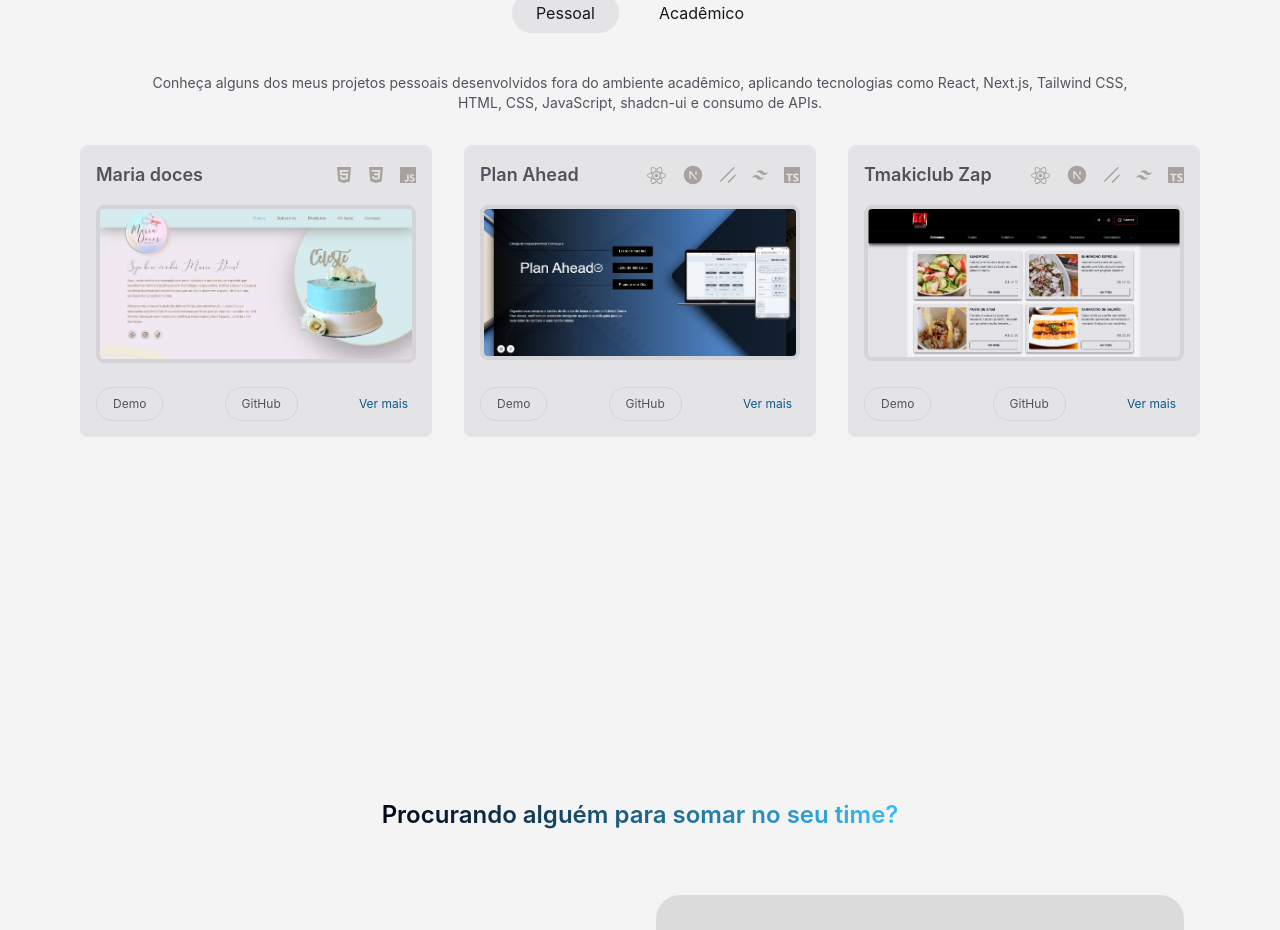
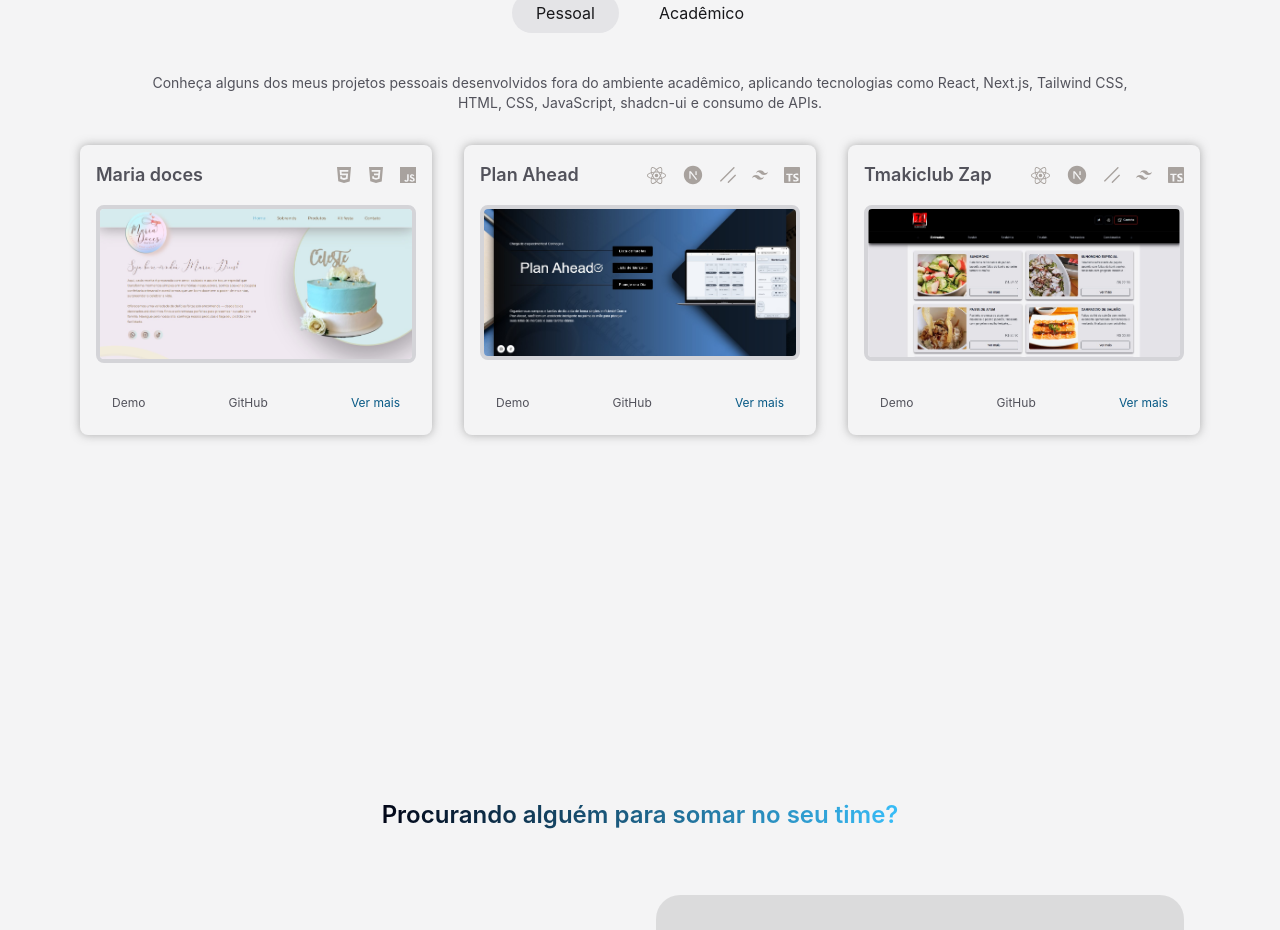
Before and after one commit to walacer72/portfolio-walace, a Next.js app: page / in a window 1280 px wide. Shown: the part 2605-3535 px from the top of the page. Built offline with nearby package versions, Linux system fonts and the light colour scheme.

Commit message:
insercao de dados

```diff
--- a/src/components/projectItem.tsx
+++ b/src/components/projectItem.tsx
@@ -14,7 +14,7 @@ const ProjectItem = ({ item }: Props) => {
 
     return (
 
-        <li className={`relative w-full rounded-lg min-h-[270px] text-primary-foreground shadow-[0_0_10px_rgba(255,255,255,0.1)] bg-zinc-200 p-4 transition-all duration-300 dark:border dark:border-stone-950 dark:bg-background  hover:border-stone-800 md:hover:scale-105`}>
+        <li className={`relative w-full rounded-lg min-h-[270px] text-primary-foreground shadow-[0_0_10px_rgba(100,100,100,0.5)] dark:shadow-[0_0_10px_rgba(255,255,255,0.1)] bg-background p-4 transition-all duration-300 dark:border dark:border-stone-950 hover:border-stone-800 md:hover:scale-105`}>
 
             <div className="flex flex-col h-full gap-4 justify-between">
 
@@ -42,7 +42,7 @@ const ProjectItem = ({ item }: Props) => {
                         <Image
                             className='md:hidden lg:hidden rounded-lg object-cover w-full border-4 border-zinc-300 dark:border-none'
                             src={item.pc} alt={item.name} />
-                        ) : null}
+                    ) : null}
 
 
                 </div>
@@ -50,28 +50,34 @@ const ProjectItem = ({ item }: Props) => {
 
 
                 <div className="flex gap-5 text-xs mt-2 justify-between text-primary-foreground">
-                    <button className='hover:border-stone-800 border border-zinc-300 dark:border-stone-950 shadow-[0_0_10px_rgba(255,255,255,0.1)] transition-all duration-200 px-4 rounded-full hover:opacity-80'>
-                        <a href={item.demo} target='_blank'>Demo</a>
-                    </button>
-                    <button className='hover:border-stone-800 border border-zinc-300 dark:border-stone-950 shadow-[0_0_10px_rgba(255,255,255,0.1)] transition-all duration-200 py-2 px-4 rounded-full hover:opacity-80'>
-                        <a href={item.github} target='_blank'>GitHub</a>
-                    </button>
+                    <a
+                        className='transition-all duration-200 py-2 px-4 inline-block cursor-pointer rounded-full hover:opacity-80'
+                        href={item.demo} target='_blank'>
+                        Demo
+                    </a>
+
+                    <a
+                        className=' transition-all duration-200 py-2 px-4 inline-block cursor-pointer rounded-full hover:opacity-80'
+                        href={item.github} target='_blank'>
+                        GitHub
+                    </a>
+
                     <button
                         onMouseEnter={() => setDescriptShow(true)}
                         onMouseLeave={() => setDescriptShow(false)}
-                        className="transition-all duration-200 pr-2 rounded-full hover:opacity-50 text-sky-800">
+                        className="transition-all duration-200 py-2 px-4 rounded-full hover:opacity-50 text-sky-800">
                         Ver mais
                     </button>
                 </div>
 
             </div>
 
-            <div className={`absolute rounded-lg bg-zinc-200 dark:bg-background top-0 bottom-16 transition-all ease duration-200 right-0 left-0 z-40 border-none w-full flex flex-col gap-4 p-4
+            <div className={`absolute rounded-lg bg-background top-0 bottom-16 transition-all ease duration-200 right-0 left-0 z-40 border-none w-full flex flex-col gap-4 p-4
                 ${descriptShow ? 'opacity-100' : 'opacity-0'}
             `}>
-                <h3 className='font-semibold text-lg text-slate-400'>{item.name}</h3>
-                <p className='text-xs tracking-wider text-slate-500'>{item.description}</p>
-                <p className="text-xs tracking-wider text-slate-400">{item.tecnologias}</p>
+                <h3 className='font-semibold text-lg text-primary-foreground/60'>{item.name}</h3>
+                <p className='text-xs tracking-wider text-primary-foreground'>{item.description}</p>
+                <p className="text-xs tracking-wider text-primary-foreground/60">{item.tecnologias}</p>
             </div>
 
         </li>
--- a/src/data.tsx
+++ b/src/data.tsx
@@ -38,7 +38,7 @@ export const personalProjects: Project[] = [
         pc: mariaDocesPc,
         smart: mariaDocesSmart,
         name: 'Maria doces',
-        description: 'Criação própria, do design ao código. Desenvolvi um site responsivo e moderno para a confeitaria Maria Doces, com foco na divulgação dos produtos artesanais e no contato fácil via WhatsApp para pedidos e orçamentos. O site apresenta bolos, doces, tortas e lembrancinhas com imagens e descrições, pensado especialmente para encomendas personalizadas.',
+        description: 'Criação própria, do design ao código. Desenvolvi um site responsivo e moderno para a confeitaria Maria Doces, com foco na divulgação dos produtos artesanais e no contato fácil via WhatsApp para pedidos e orçamentos. O site apresenta bolos e doces com imagens e descrições, pensado especialmente para encomendas personalizadas.',
         tecnologias: 'Html5, Css3, Javascript, Api formsubmit e biblioteca AOS pra animação de scroll',
         tec: [
             <SiHtml5 />,
@@ -54,7 +54,7 @@ export const personalProjects: Project[] = [
         pc: planAheadPc,
         smart: planAheadSmart,
         name: 'Plan Ahead',
-        description: 'Desenvolvimento próprio com foco em aprendizado, criatividade e usabilidade. Um aplicativo para organizar e gerenciar atividades do dia a dia de forma prática e eficiente. Ele ajuda as pessoas a não esquecerem compromissos, tarefas ou itens que precisam comprar.',
+        description: 'Desenvolvimento próprio com foco em aprendizado, criatividade e usabilidade. Um aplicativo para organizar e gerenciar atividades do dia a dia de forma prática e eficiente. Ele ajuda as pessoas a não esquecerem compromissos, listar tarefas, fazer listas de compras e ainda manter um controle financeiro simples e acessível.',
         tecnologias: 'Reactjs, Nextjs, Typescript, Shadcn-ui e Tailwindcss',
         tec: [
             <SiReact size={19} />,
@@ -72,7 +72,7 @@ export const personalProjects: Project[] = [
         pc: tmakiZapPc,
         smart: tmakiZapSmart,
         name: 'Tmakiclub Zap',
-        description: 'Desenvolvi um sistema de pedidos online integrado ao WhatsApp, voltado para pequenos comércios como docerias, lanchonetes e restaurantes. O cliente acessa um catálogo digital com produtos, imagens, preços e descrições, seleciona os itens desejados e, ao final, o sistema gera automaticamente uma mensagem com os detalhes do pedido, pronta para ser enviada ao WhatsApp da loja com um clique.',
+        description: 'Desenvolvi um sistema de pedidos online integrado ao WhatsApp, voltado para pequenos comércios. O cliente acessa um catálogo digital com produtos, imagens, preços e descrições, seleciona os itens desejados e, ao final, o sistema gera automaticamente uma mensagem com os detalhes do pedido, pronta para ser enviada ao WhatsApp da loja com um clique.',
         tecnologias: 'Reactjs, Nextjs, Typescript, Shadcn-ui, Tailwindcss e bibliotecas: zustand, zod, i18next e Api viacep',
         tec: [
             <SiReact size={19} />,
@@ -94,7 +94,7 @@ export const academicProjects: Project[] = [
         pc: whatsAppClone,
         smart: '',
         name: 'WhatsApp-Clone',
-        description: 'Projeto em aula de um clone do WhatsApp desenvolvido com React.js, CSS e Material UI, integrando funcionalidades de envio de mensagens em tempo real e autenticação de usuários. O Firebase foi utilizado como backend (BaaS), permitindo armazenamento de dados e sincronização instantânea. O foco do projeto foi aplicar boas práticas de desenvolvimento front-end e criar uma experiência de usuário moderna e responsiva.',
+        description: 'Projeto em aula de um clone do WhatsApp desenvolvido com React.js, CSS e Material UI, integrando funcionalidades de envio de mensagens em tempo real e autenticação de usuários. O Firebase foi utilizado como backend (BaaS), permitindo armazenamento de dados e sincronização instantânea.',
         tecnologias: 'Reactjs, css, biblioteca material UI e (BaaS) firebase',
         tec: []
     },
@@ -104,7 +104,7 @@ export const academicProjects: Project[] = [
         pc: calculadoraIMC,
         smart: '',
         name: 'Calculadora de IMC',
-        description: 'Este projeto foi desenvolvido em aula como prática de ReactJS, consistindo em uma aplicação que calcula o Índice de Massa Corporal (IMC) a partir dos dados de peso e altura informados pelo usuário. O resultado é exibido junto à classificação correspondente (abaixo do peso, peso ideal, sobrepeso, obesidade, etc). A aplicação foi construída com componentes reutilizáveis, utilização de hook do React(useState) e estilização com CSS3/ TailwindCSS, garantindo um layout moderno.',
+        description: 'Este projeto foi desenvolvido em aula como prática de ReactJS, consistindo em uma aplicação que calcula o Índice de Massa Corporal (IMC) a partir dos dados de peso e altura informados pelo usuário. O resultado é exibido junto à classificação correspondente (abaixo do peso, peso ideal, sobrepeso, obesidade, etc).',
         tecnologias: 'Reactjs, typescript e tailwindCSS.',
         tec: []
     },
@@ -114,8 +114,8 @@ export const academicProjects: Project[] = [
         pc: jogoDaMemoria,
         smart: '',
         name: 'Jogo da Memoria',
-        description: 'Projeto em aula',
-        tecnologias: '',
+        description: 'Este projeto foi desenvolvido em aula como prática de ReactJS, com foco em lógica de programação, manipulação de estado e interatividade. O jogo desafia o usuário a encontrar pares de cartas iguais, estimulando memória e concentração. Além da prática com componentes e hooks, o projeto também explora responsividade e uma interface leve e intuitiva.',
+        tecnologias: 'Reactjs, typescript e styled-components',
         tec: []
     },
     {
@@ -124,8 +124,8 @@ export const academicProjects: Project[] = [
         pc: pizzaria,
         smart: '',
         name: 'Pizza',
-        description: 'Projeto em aula',
-        tecnologias: '',
+        description: 'Projeto simples desenvolvido em JavaScript puro, simulando um sistema de pedidos online. O usuário pode escolher tamanhos de pizza, definir quantidades e adicionar os itens ao carrinho de compras. O foco foi praticar manipulação do DOM, lógica de programação e atualização dinâmica da interface, resultando em uma aplicação interativa e intuitiva.',
+        tecnologias: 'Javascript, html e css',
         tec: []
     },
     {
@@ -134,8 +134,8 @@ export const academicProjects: Project[] = [
         pc: urnaEletronica,
         smart: '',
         name: 'Urna Eletronica',
-        description: 'Projeto em aula',
-        tecnologias: '',
+        description: 'Projeto simples desenvolvido em JavaScript puro, simulando o funcionamento de uma urna eletrônica. O usuário pode digitar números de candidatos, confirmar, corrigir ou votar em branco. Ao confirmar o voto aparece o candidato votado. O foco foi praticar manipulação do DOM, estrutura de dados e lógica de programação, criando uma experiência interativa e próxima do uso real.',
+        tecnologias: 'Javascript, html e css',
         tec: []
     },
     {
@@ -144,8 +144,8 @@ export const academicProjects: Project[] = [
         pc: quizDev,
         smart: '',
         name: 'QuizDev',
-        description: 'Projeto em aula',
-        tecnologias: '',
+        description: 'Projeto desenvolvido em JavaScript puro, simulando um jogo de perguntas e respostas. O usuário escolhe entre alternativas, recebe o feedback de acertos e erros e, ao final, pode visualizar sua pontuação. O objetivo foi praticar manipulação do DOM, controle de estados e lógica condicional, resultando em uma aplicação interativa, simples e divertida.',
+        tecnologias: 'Javascript, html e css',
         tec: []
     }
 
```
